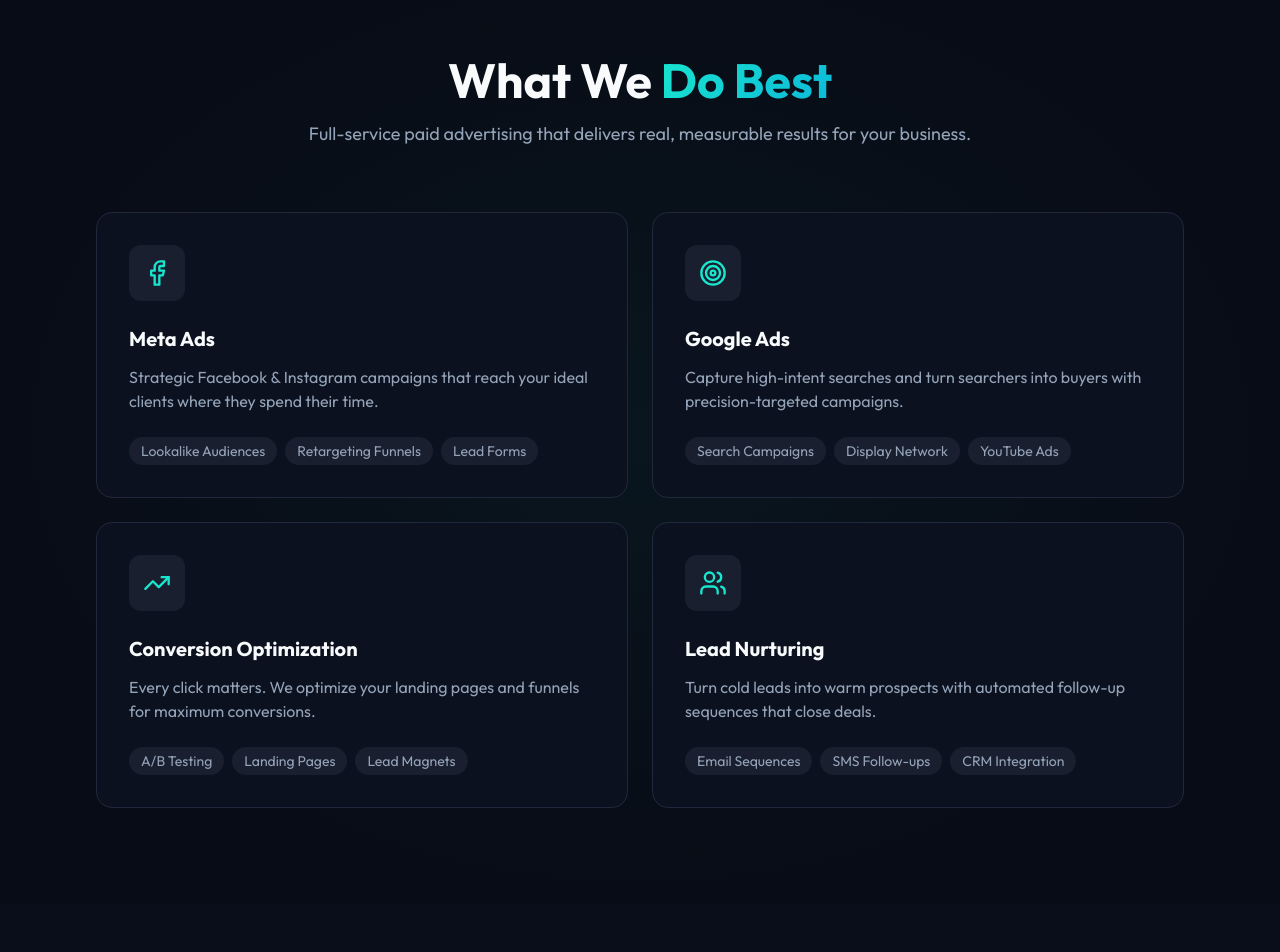
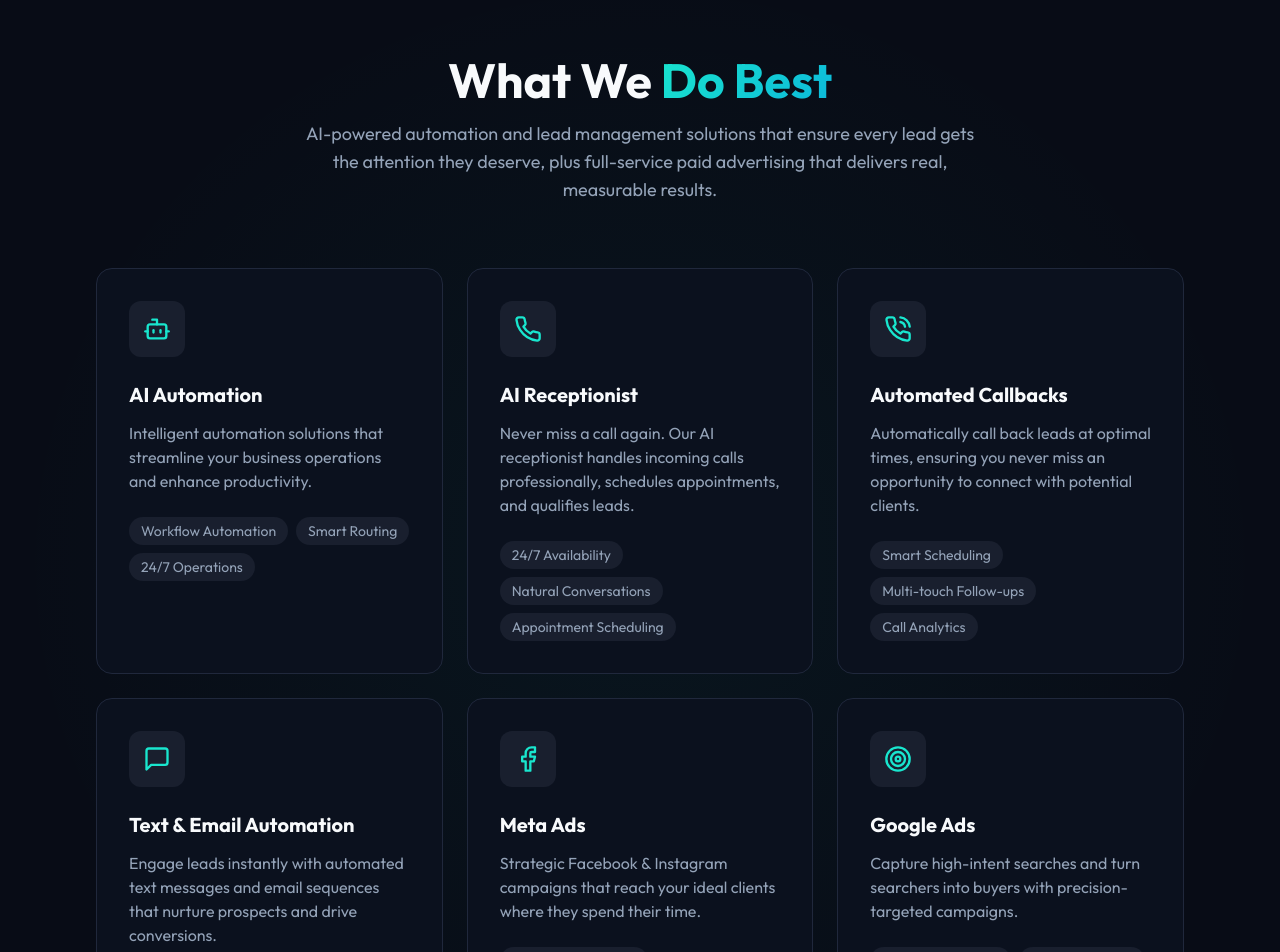
Before and after one commit to wtwmikey/leadbndl, a React (Vite) app: page / in a window 1280 px wide. Shown: the part 840-1792 px from the top of the page. Built offline with nearby package versions, Linux system fonts and the light colour scheme; the HTML template or start-up script is replaced by a standard one.

Commit message:
Initial commit

```diff
--- a/src/components/Footer.tsx
+++ b/src/components/Footer.tsx
@@ -1,4 +1,4 @@
-import { Facebook, Instagram, Linkedin, Twitter } from "lucide-react";
+import { Instagram } from "lucide-react";
 
 const Footer = () => {
   return (
@@ -11,18 +11,18 @@
               Lead<span className="gradient-text">BNDL</span>
             </a>
             <p className="text-muted-foreground max-w-sm mb-6">
-              Turning ad spend into booked clients through strategic Meta and Google advertising.
+              AI-powered automation and lead management solutions that ensure every lead gets the attention they deserve, plus strategic Meta and Google advertising.
             </p>
             <div className="flex gap-4">
-              {[Facebook, Instagram, Twitter, Linkedin].map((Icon, index) => (
-                <a
-                  key={index}
-                  href="#"
-                  className="w-10 h-10 rounded-lg bg-secondary flex items-center justify-center text-muted-foreground hover:text-primary hover:bg-secondary/80 transition-colors"
-                >
-                  <Icon className="w-5 h-5" />
-                </a>
-              ))}
+              <a
+                href="https://instagram.com/leadbndl"
+                target="_blank"
+                rel="noopener noreferrer"
+                className="w-10 h-10 rounded-lg bg-secondary flex items-center justify-center text-muted-foreground hover:text-primary hover:bg-secondary/80 transition-colors"
+                aria-label="Follow us on Instagram"
+              >
+                <Instagram className="w-5 h-5" />
+              </a>
             </div>
           </div>
 
--- a/src/components/Hero.tsx
+++ b/src/components/Hero.tsx
@@ -25,8 +25,8 @@
           </h1>
 
           <p className="text-lg sm:text-xl text-muted-foreground max-w-2xl mx-auto mb-10 text-balance">
-            We specialize in Meta and Google ads that don't just generate clicks—they deliver
-            warm, qualified leads ready to book with you.
+            AI-powered automation that handles every lead with personalized callbacks, texts, and emails.
+            Plus Meta and Google ads that don't just generate clicks—they deliver warm, qualified leads ready to book with you.
           </p>
 
           {/* CTA Buttons */}
--- a/src/components/Services.tsx
+++ b/src/components/Services.tsx
@@ -1,7 +1,35 @@
 import { motion } from "framer-motion";
-import { Facebook, Target, TrendingUp, Users } from "lucide-react";
+import { Facebook, Target, Bot, Phone, PhoneCall, MessageSquare } from "lucide-react";
 
 const services = [
+  {
+    icon: Bot,
+    title: "AI Automation",
+    description:
+      "Intelligent automation solutions that streamline your business operations and enhance productivity.",
+    features: ["Workflow Automation", "Smart Routing", "24/7 Operations"],
+  },
+  {
+    icon: Phone,
+    title: "AI Receptionist",
+    description:
+      "Never miss a call again. Our AI receptionist handles incoming calls professionally, schedules appointments, and qualifies leads.",
+    features: ["24/7 Availability", "Natural Conversations", "Appointment Scheduling"],
+  },
+  {
+    icon: PhoneCall,
+    title: "Automated Callbacks",
+    description:
+      "Automatically call back leads at optimal times, ensuring you never miss an opportunity to connect with potential clients.",
+    features: ["Smart Scheduling", "Multi-touch Follow-ups", "Call Analytics"],
+  },
+  {
+    icon: MessageSquare,
+    title: "Text & Email Automation",
+    description:
+      "Engage leads instantly with automated text messages and email sequences that nurture prospects and drive conversions.",
+    features: ["SMS Campaigns", "Email Sequences", "Multi-channel Nurturing"],
+  },
   {
     icon: Facebook,
     title: "Meta Ads",
@@ -15,20 +43,6 @@
     description:
       "Capture high-intent searches and turn searchers into buyers with precision-targeted campaigns.",
     features: ["Search Campaigns", "Display Network", "YouTube Ads"],
-  },
-  {
-    icon: TrendingUp,
-    title: "Conversion Optimization",
-    description:
-      "Every click matters. We optimize your landing pages and funnels for maximum conversions.",
-    features: ["A/B Testing", "Landing Pages", "Lead Magnets"],
-  },
-  {
-    icon: Users,
-    title: "Lead Nurturing",
-    description:
-      "Turn cold leads into warm prospects with automated follow-up sequences that close deals.",
-    features: ["Email Sequences", "SMS Follow-ups", "CRM Integration"],
   },
 ];
 
@@ -49,11 +63,11 @@
             What We <span className="gradient-text">Do Best</span>
           </h2>
           <p className="text-muted-foreground text-lg max-w-2xl mx-auto">
-            Full-service paid advertising that delivers real, measurable results for your business.
+            AI-powered automation and lead management solutions that ensure every lead gets the attention they deserve, plus full-service paid advertising that delivers real, measurable results.
           </p>
         </motion.div>
 
-        <div className="grid md:grid-cols-2 gap-6">
+        <div className="grid md:grid-cols-2 lg:grid-cols-3 gap-6">
           {services.map((service, index) => (
             <motion.div
               key={index}
```
